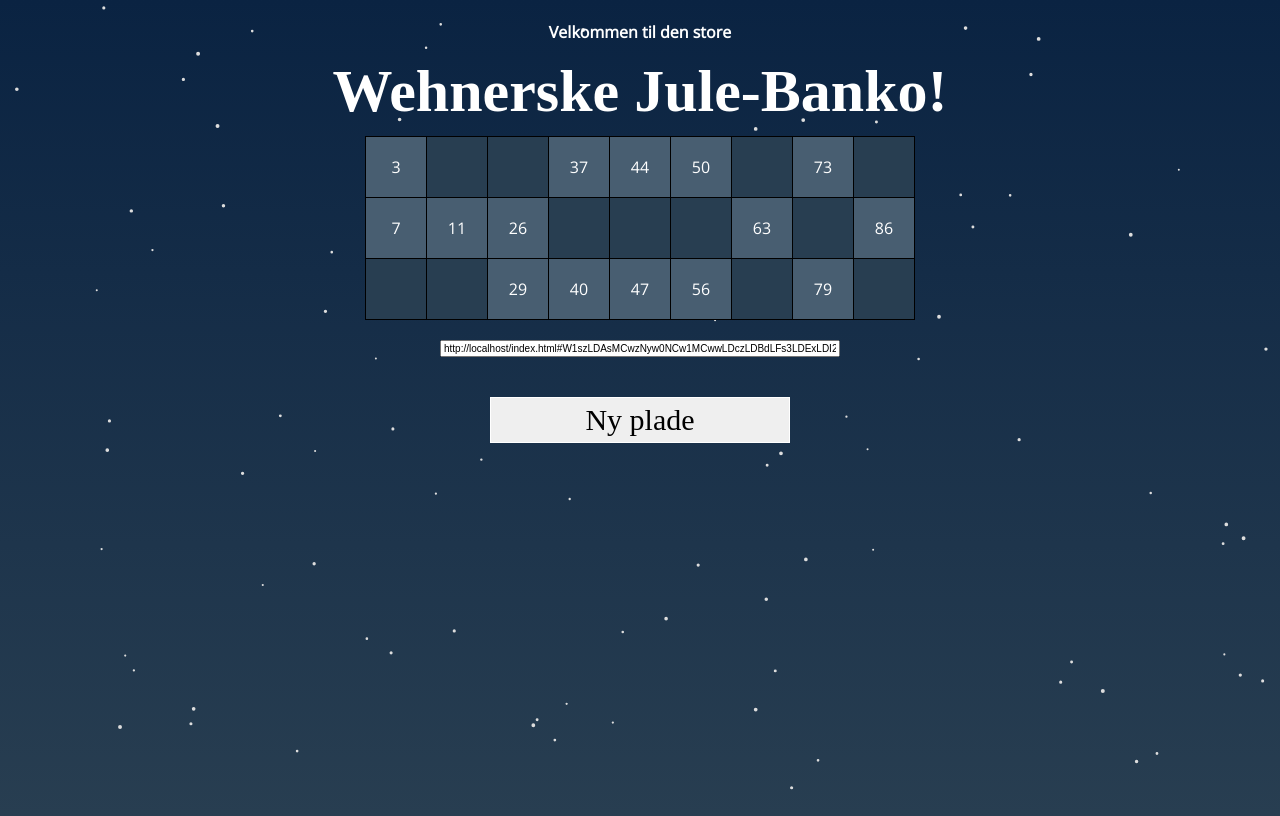
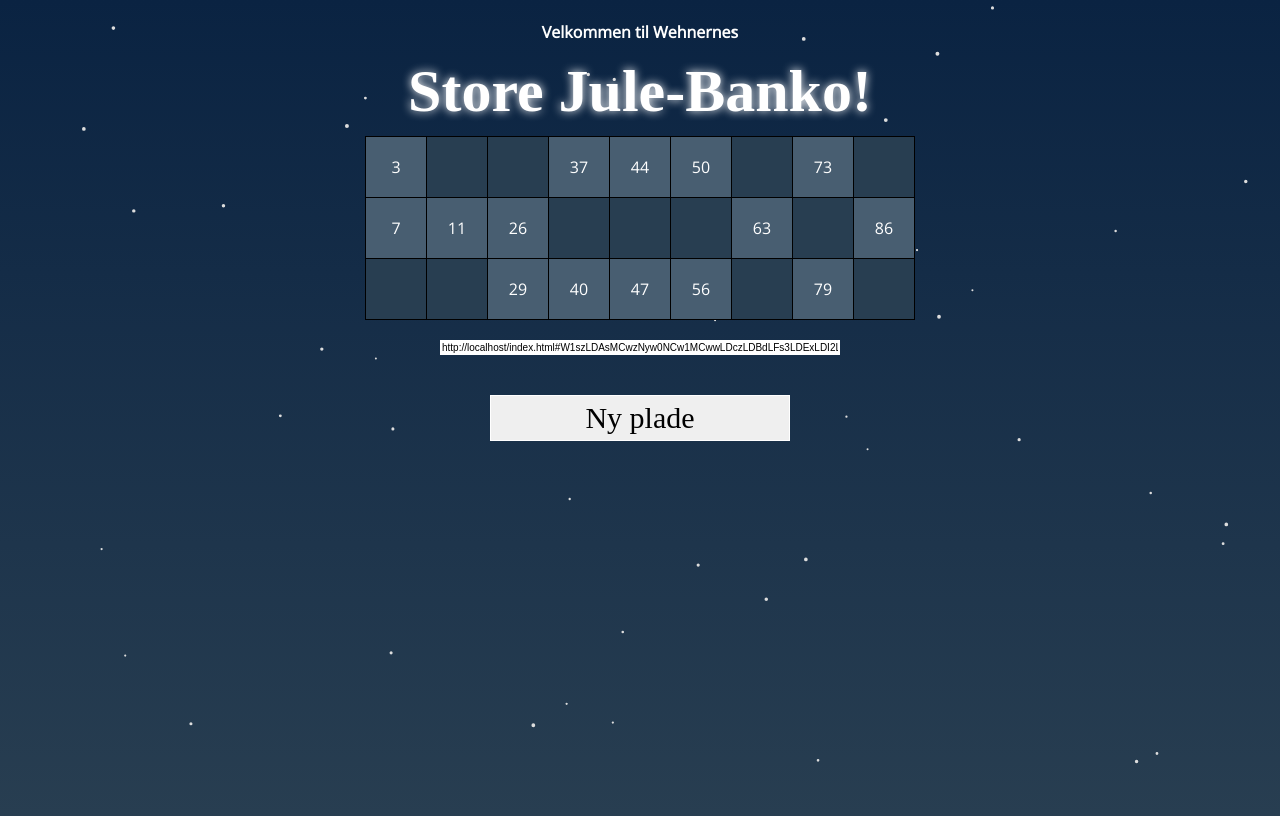
Before and after one commit to johsw/banko, a plain HTML site: page index.html in a window 1280 px wide. Drawn offline with nearby package versions, Linux system fonts and the light colour scheme; a web font is replaced by a local one.

Commit message:
Wording.

```diff
--- a/index.css
+++ b/index.css
@@ -30,6 +30,7 @@ h1 {
   color: #fff;
   margin-top: 0px;
   margin-bottom: 10px;
+  text-shadow: 0 0 10px #fff;
 }
 h2 {
   font-family: "Open Sans";
@@ -75,6 +76,8 @@ input {
   margin: 20px auto;
   outline: none;
   font-size: 10px;
+  border: none;
+  padding: 2px;
 }
 button {
   border: 1px solid #fff;
--- a/index.html
+++ b/index.html
@@ -14,8 +14,8 @@
     <body>
         <canvas id="sky"></canvas>
         <div id="content">
-            <h2>Velkommen til den store</h2>
-            <h1>Wehnerske Jule-Banko!</h1>
+            <h2>Velkommen til Wehnernes </h2>
+            <h1>Store Jule-Banko!</h1>
 
             <div id="table">
 
--- a/snow.js
+++ b/snow.js
@@ -12,7 +12,7 @@ window.onload = function () {
   canvas.height = H;
 
   //generate the snowflakes and apply attributes
-  var mf = 100; //max flakes
+  var mf = 50; //max flakes
   var flakes = [];
 
   //loop throught the empty flakes and apply attributes
```
